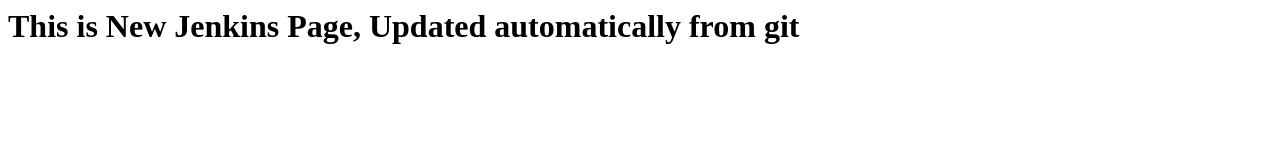
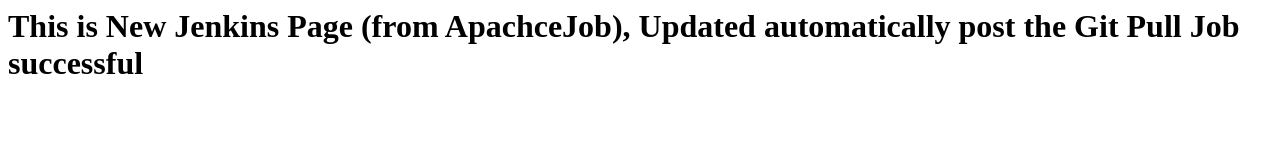
Before and after one commit to skemqos/DevOpsGitHub2, a plain HTML site: page index10.html in a window 1280 px wide. Drawn offline with Linux system fonts and the light colour scheme.

Commit message:
Update index10.html

```diff
--- a/index10.html
+++ b/index10.html
@@ -1 +1 @@
-<html><h1> This is New Jenkins Page, Updated automatically from git</h1> </html>
+<html><h1> This is New Jenkins Page (from ApachceJob), Updated automatically post the Git Pull Job successful </h1> </html>
```
